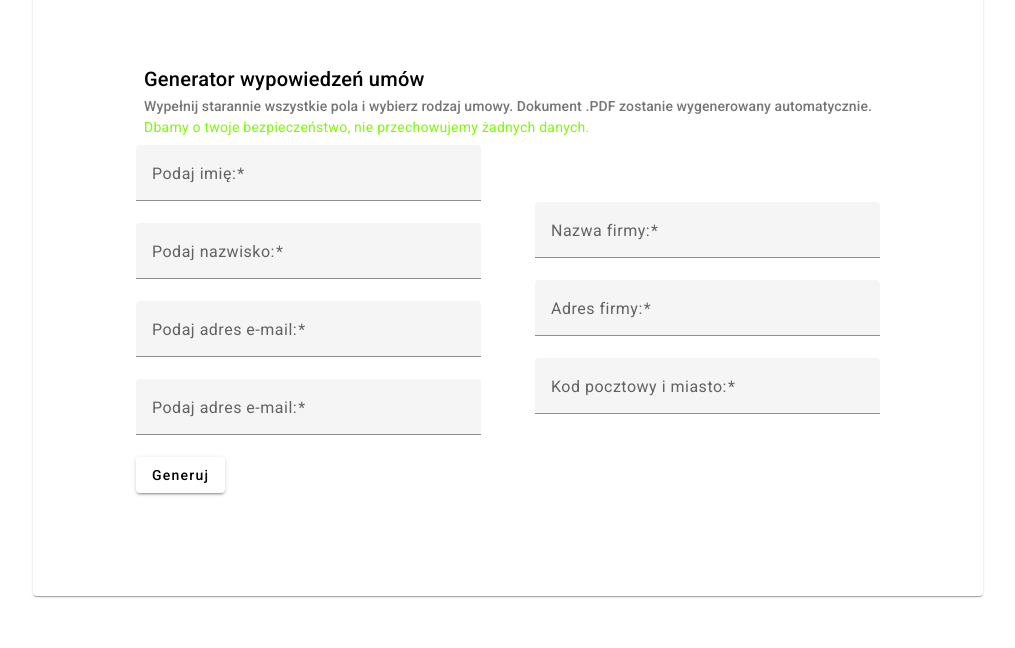
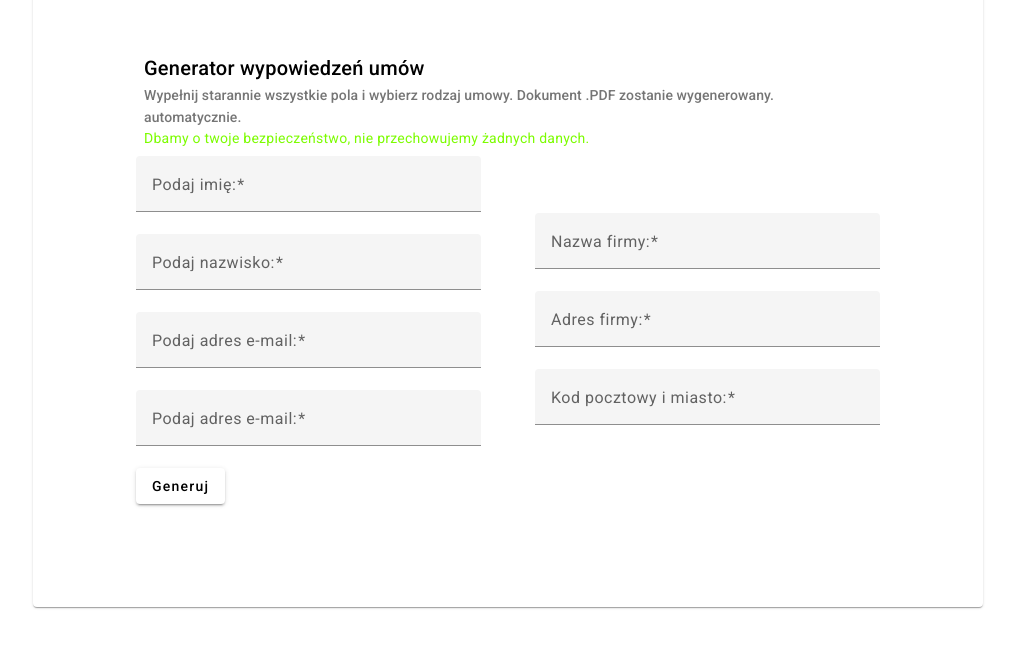
Before and after one commit to Azure7896/TOFTEC-Generator-Frontend, an Angular app: page / in a window 1280 px wide. Shown: the part 126-774 px from the top of the page, without its empty margins (132-1147 px from the left). Built offline with nearby package versions, Linux system fonts and the light colour scheme.

Commit message:
Form data providing moved to the other class 03.18

```diff
--- a/src/app/app.module.ts
+++ b/src/app/app.module.ts
@@ -10,6 +10,7 @@ import {MatInputModule} from "@angular/material/input";
 import {ReactiveFormsModule} from "@angular/forms";
 import {MatCardModule} from "@angular/material/card";
 import {MatButtonModule} from '@angular/material/button';
+import {MatDatepickerModule} from "@angular/material/datepicker";
 
 @NgModule({
   declarations: [
@@ -24,7 +25,8 @@ import {MatButtonModule} from '@angular/material/button';
     MatInputModule,
     MatCardModule,
     MatButtonModule,
-    ReactiveFormsModule
+    ReactiveFormsModule,
+    MatDatepickerModule
   ],
   providers: [],
   bootstrap: [AppComponent]
--- a/src/app/form/form.component.html
+++ b/src/app/form/form.component.html
@@ -3,7 +3,7 @@
     <mat-card class="example-card">
       <mat-card-header>
         <mat-card-title>Generator wypowiedzeń umów</mat-card-title>
-        <mat-card-subtitle>Wypełnij starannie wszystkie pola i wybierz rodzaj umowy. Dokument .PDF zostanie wygenerowany
+        <mat-card-subtitle>Wypełnij starannie wszystkie pola i wybierz rodzaj umowy. Dokument .PDF zostanie wygenerowany.
           automatycznie.
         </mat-card-subtitle>
       </mat-card-header>
```
